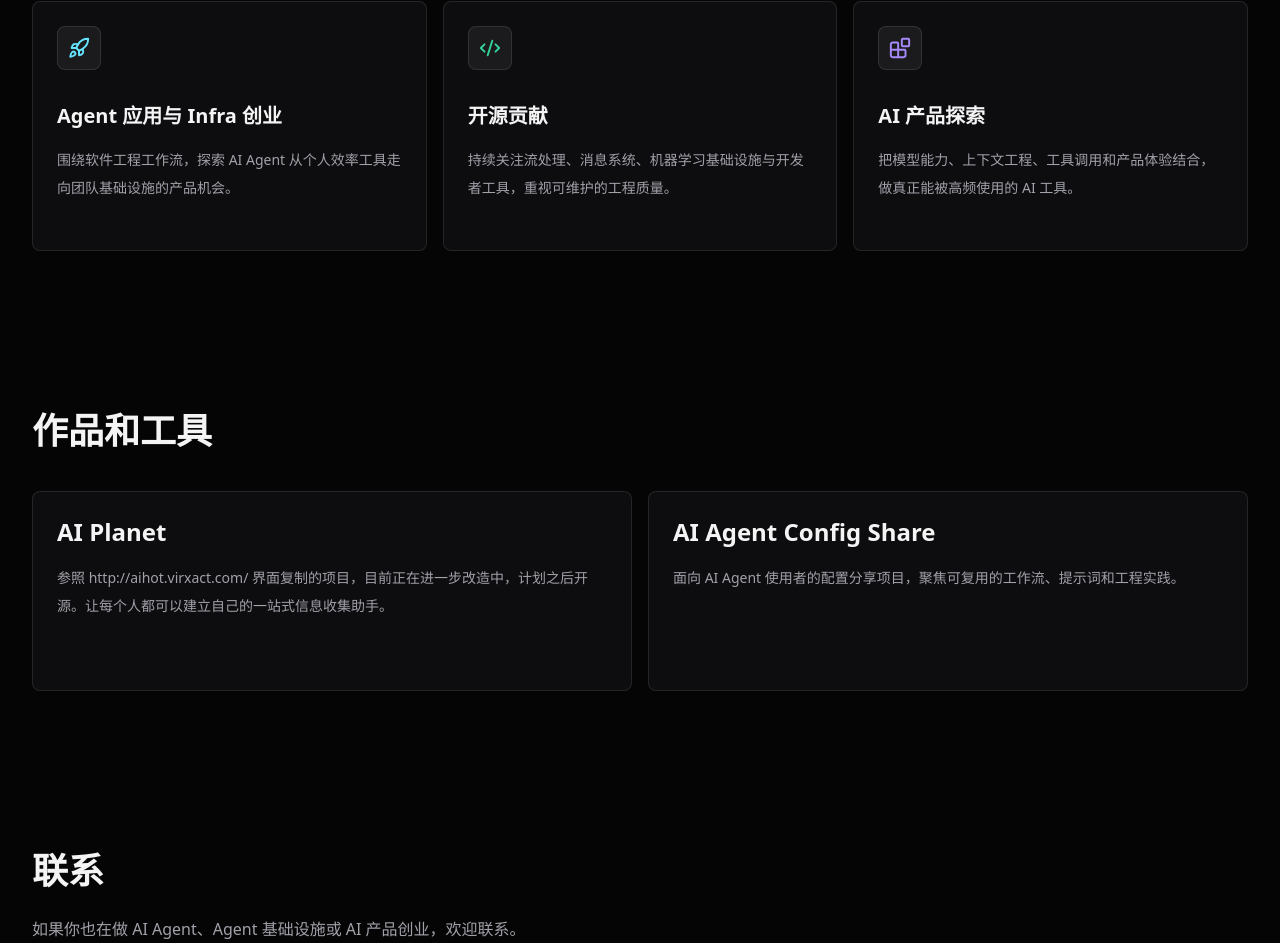
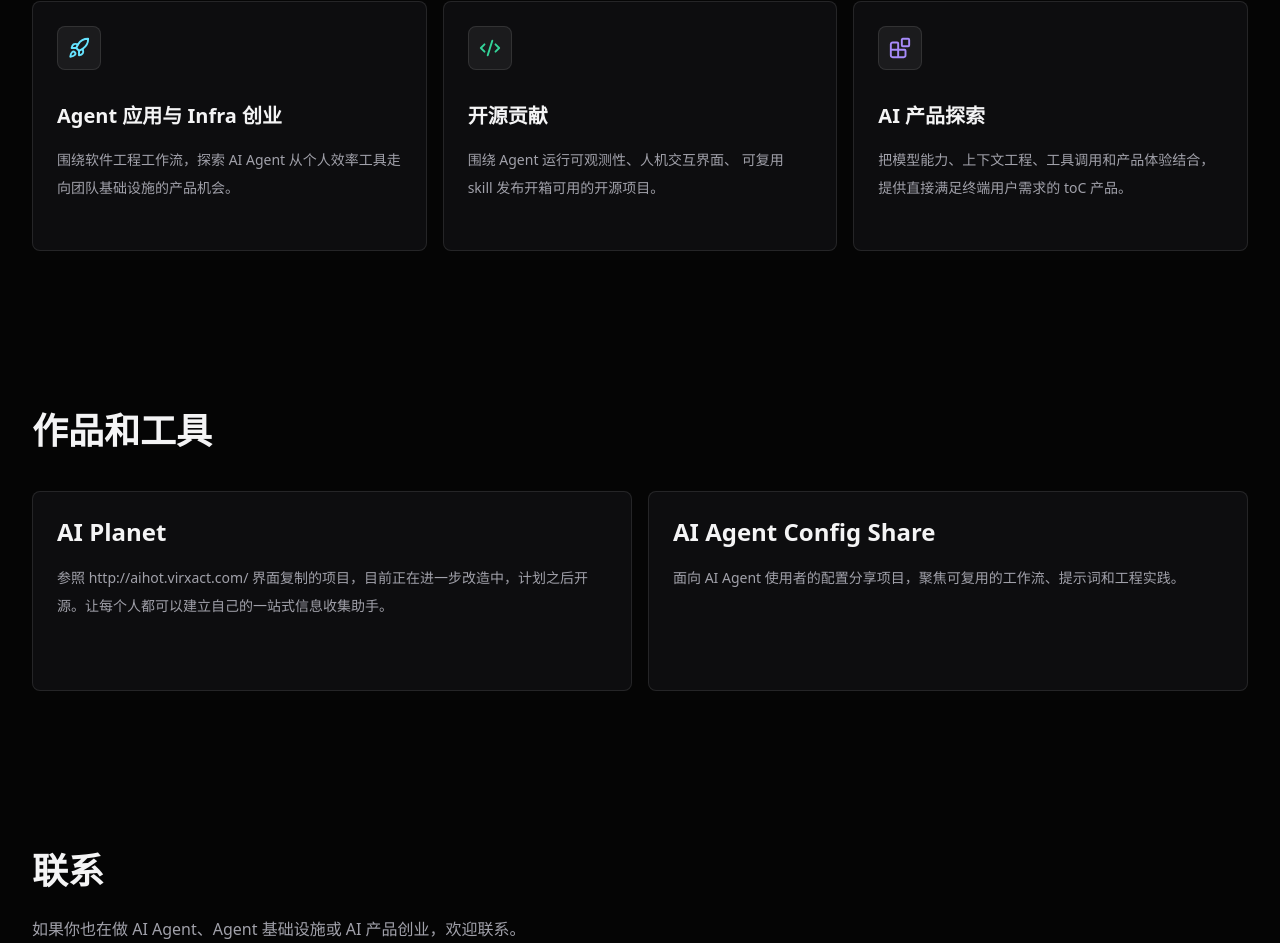
Before and after one commit to lindong28/lindong-live, a Next.js app: page / in a window 1280 px wide. Shown: the part 1399-2342 px from the top of the page. Built offline with nearby package versions, Linux system fonts and the light colour scheme.

Commit message:
Minor fix

```diff
--- a/components/CurrentWork.tsx
+++ b/components/CurrentWork.tsx
@@ -9,13 +9,13 @@ const workItems = [
   },
   {
     title: "开源贡献",
-    body: "持续关注流处理、消息系统、机器学习基础设施与开发者工具，重视可维护的工程质量。",
+    body: "围绕 Agent 运行可观测性、人机交互界面、 可复用 skill 发布开箱可用的开源项目。",
     icon: Code2,
     accent: "text-accent-emerald",
   },
   {
     title: "AI 产品探索",
-    body: "把模型能力、上下文工程、工具调用和产品体验结合，做真正能被高频使用的 AI 工具。",
+    body: "把模型能力、上下文工程、工具调用和产品体验结合，提供直接满足终端用户需求的 toC 产品。",
     icon: Blocks,
     accent: "text-accent-violet",
   },
```
